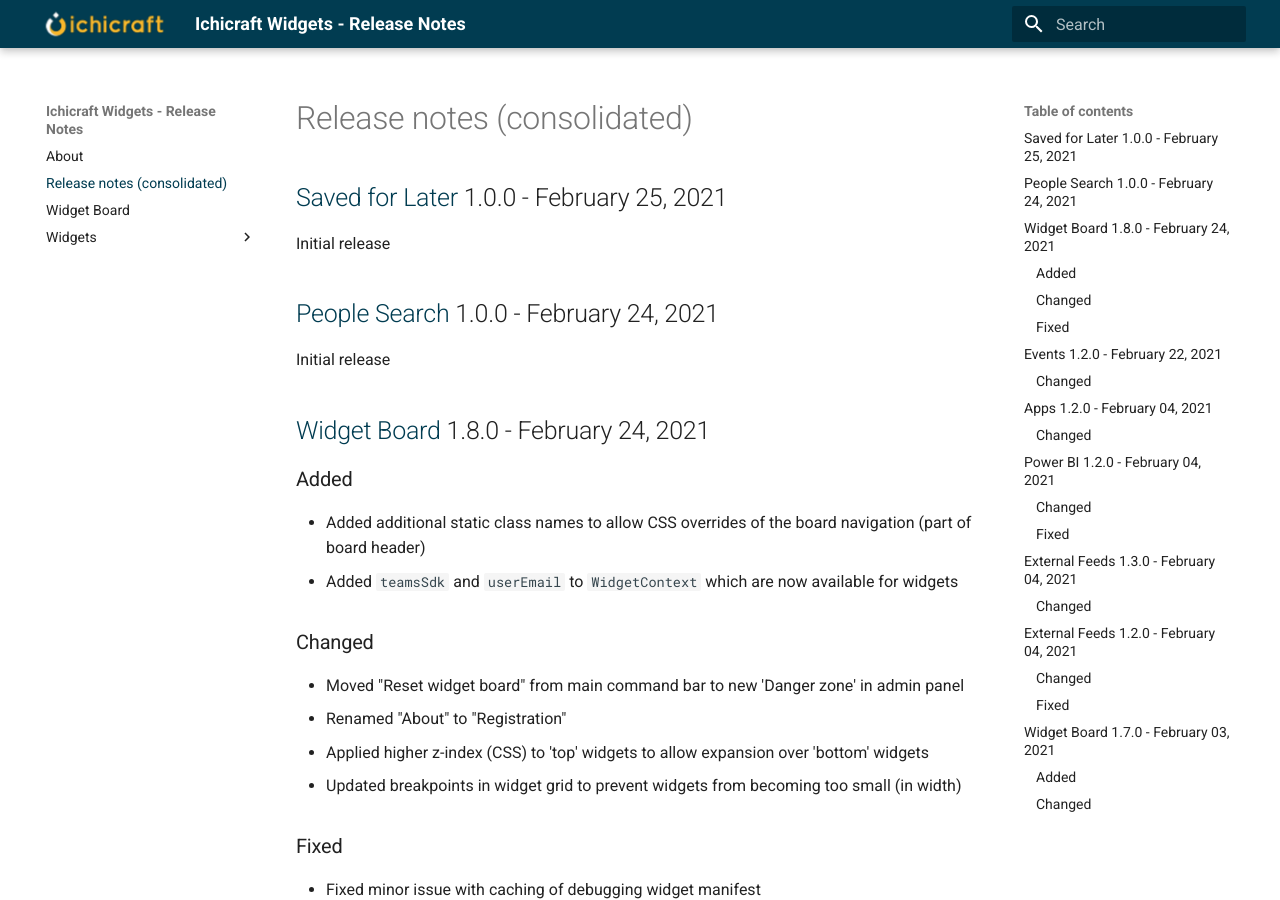
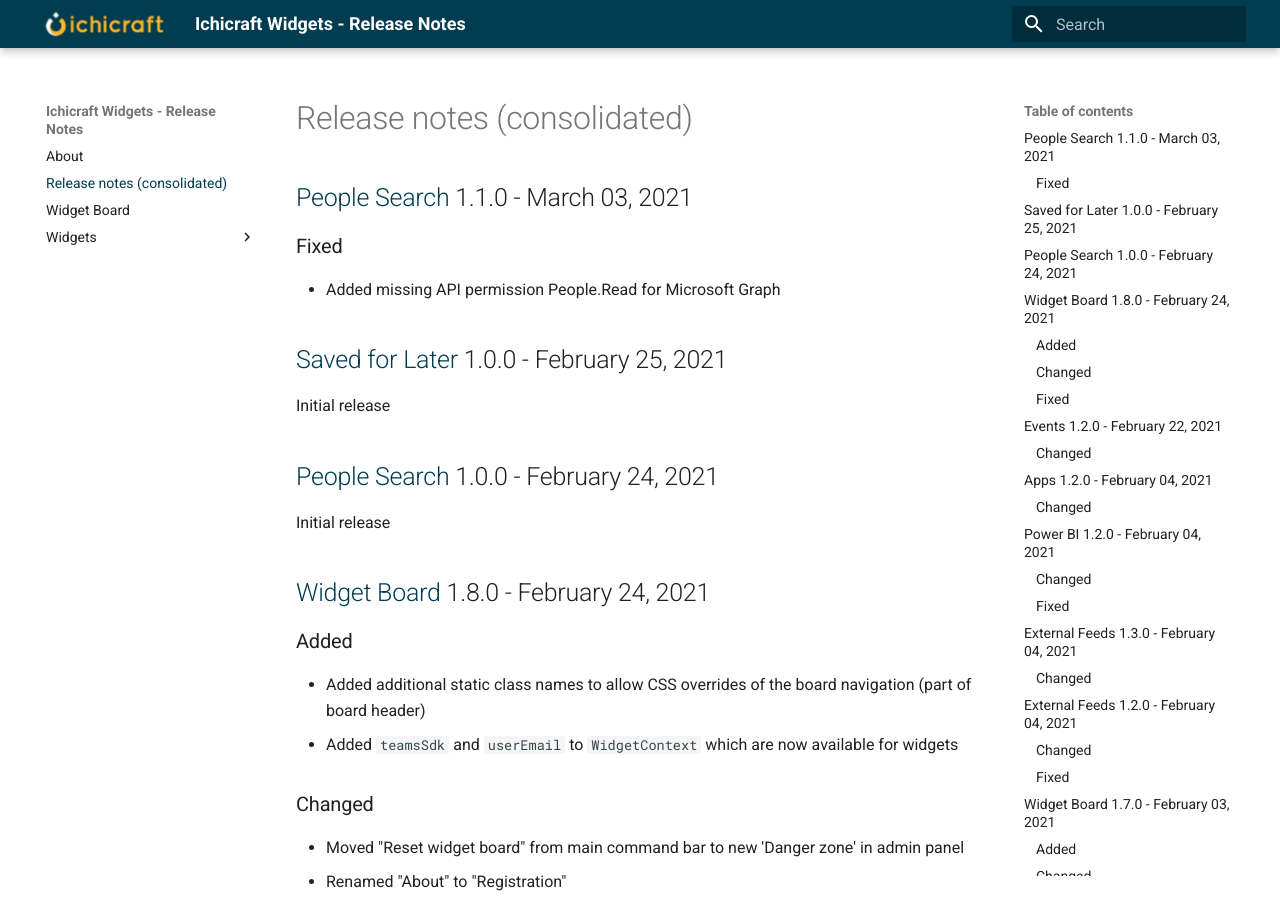
Before and after one commit to ichicraft/widgets-docs, an MkDocs documentation site: the page built from docs/Release-notes-(consolidated).md, in a window 1280 px wide and 900 px high. Built offline with MkDocs 1.6.1 and Material for MkDocs 9.7.7, drawn with Linux system fonts in a browser that asks for light colours.

Commit message:
Release notes updated by BuildService

```diff
--- a/docs/Release-notes-(consolidated).md
+++ b/docs/Release-notes-(consolidated).md
@@ -1,3 +1,8 @@
+## [People Search](./Widgets/People Search.md) 1.1.0 - March 03, 2021
+
+### Fixed
+- Added missing API permission People.Read for Microsoft Graph
+
 ## [Saved for Later](./Widgets/Saved for Later.md) 1.0.0 - February 25, 2021
 
 Initial release
--- a/docs/Widgets/People Search.md
+++ b/docs/Widgets/People Search.md
@@ -1,3 +1,8 @@
+## 1.1.0 - March 03, 2021
+
+### Fixed
+- Added missing API permission People.Read for Microsoft Graph
+
 ## 1.0.0 - February 24, 2021
 
 Initial release
```
